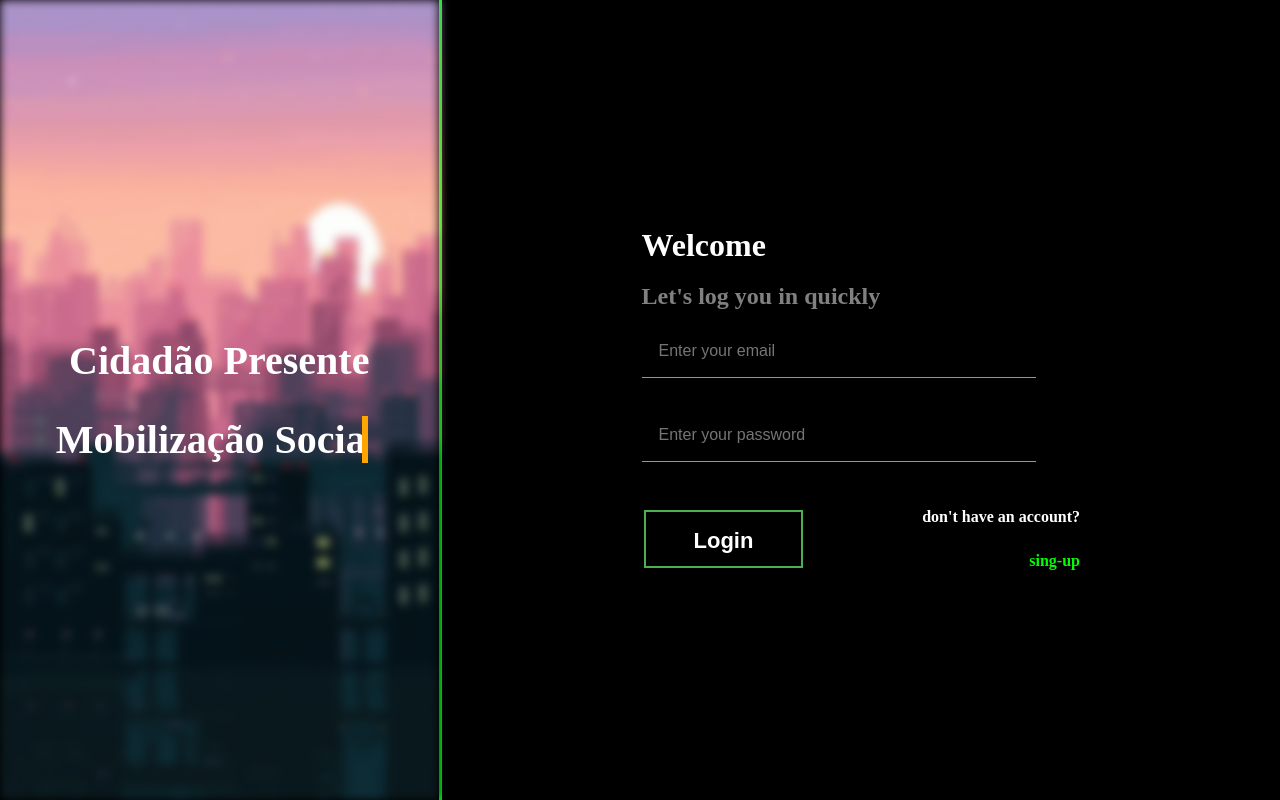
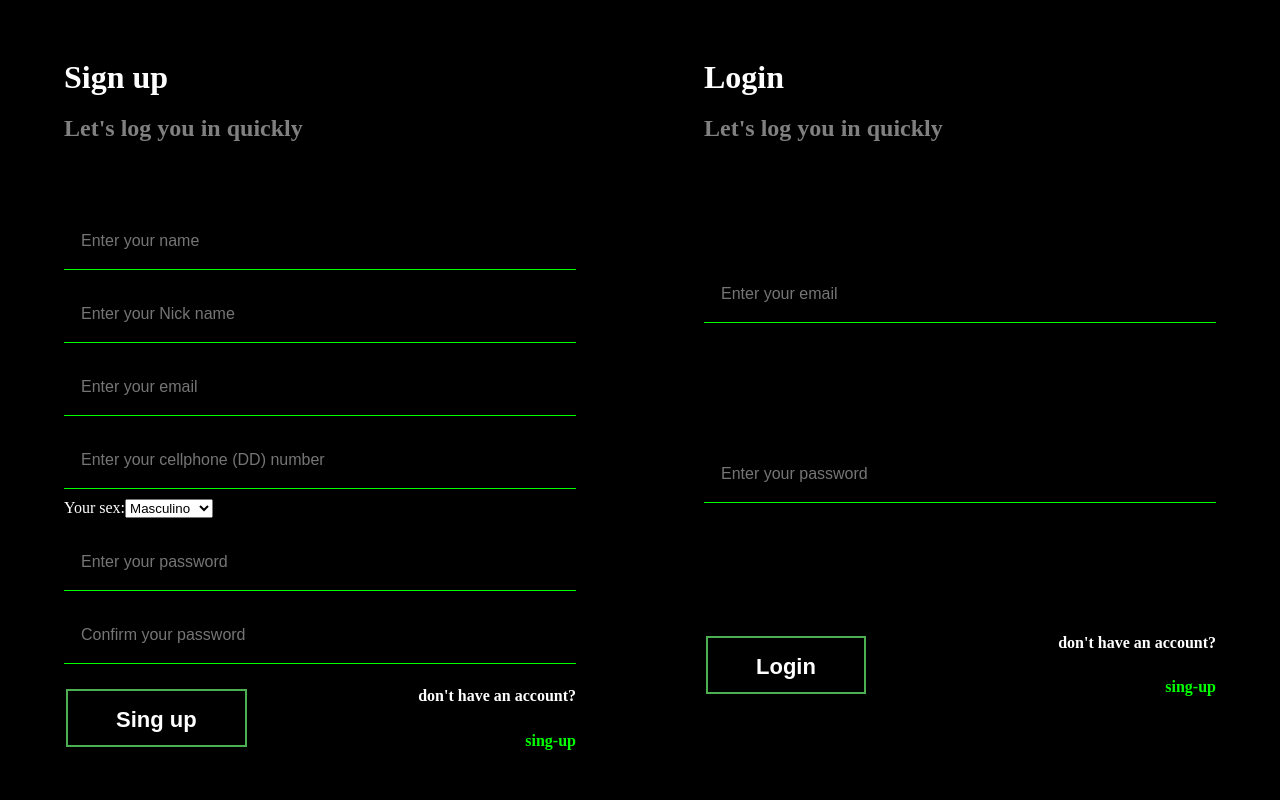
Before and after one commit to Romuloro/Cidadao-Presente-Front, a React app: page / in a window 1280 px wide. Built offline with nearby package versions, Linux system fonts and the light colour scheme.

Commit message:
home page

```diff
--- a/src/AppRoutes.jsx
+++ b/src/AppRoutes.jsx
@@ -3,6 +3,7 @@ import { BrowserRouter, Route, Routes, Navigate } from "react-router-dom";
 
 import Map from "./Pages/Map/Map";
 import Login from "./Pages/Login/Login";
+import Home from "./Pages/Home/Home";
 
 /* import { AuthProviders, AuthContext } from "./contexts/auth.jsx";
  */
@@ -11,8 +12,9 @@ export default function AppRoutes() {
   return (
     <BrowserRouter>
       <Routes>
-          <Route path="/" element={<Login />} />
-          <Route path="/mapa" element={<Map />} />
+        <Route path="/" element={<Login />} />
+        <Route path="/mapa" element={<Map />} />
+        <Route path="/home" element={<Home />} />
       </Routes>
     </BrowserRouter>
   );
--- /dev/null
+++ b/src/Components/SideBar/Sidebar.jsx
@@ -0,0 +1,19 @@
+import React, { useEffect, useState } from "react";
+
+import SidebarLink from "./SidebarLink";
+
+import { SidebarContainer } from "./style";
+
+const Sidebar = () => {
+  return (
+    <SidebarContainer>
+      <div className="sidebar">
+        <SidebarLink text="Home" />
+        <SidebarLink text="Explore" />
+        <SidebarLink text="Notifications" />
+      </div>
+    </SidebarContainer>
+  );
+};
+
+export default Sidebar;
--- /dev/null
+++ b/src/Components/SideBar/SidebarLink.jsx
@@ -0,0 +1,14 @@
+import React, { useEffect, useState } from "react";
+
+import { Link } from "./style";
+
+const SidebarLink = ({ text }) => {
+  return (
+    <Link>
+    <div className="link">
+      <h2>{text}</h2>
+    </div>
+    </Link>
+  );
+}
+export default SidebarLink;
--- /dev/null
+++ b/src/Components/SideBar/style.js
@@ -0,0 +1,30 @@
+import styled from "styled-components";
+
+export const Link = styled.section`
+  .link {
+    display: flex;
+    align-items: cover;
+    cursor: pointer;
+    border-radius: 30px;
+  }
+  .link:hover {
+    background-color: #e8f5fe;
+    color: #50b7f5;
+    transition: color 100ms ease-out;
+  }
+  .link > h2 {
+    font-weight: 700;
+    font-size: 20px;
+    margin-left: 20px;
+  }
+`;
+
+export const SidebarContainer = styled.section`
+  .sidebar {
+    width: 250px;
+    min-width: 250px;
+    padding: 20px 20px;
+    margin: 20px auto 0 auto;
+    box-shadow: 0 0 6px hsl(210 14% 90%);
+  }
+`;
--- /dev/null
+++ b/src/Pages/Home/Home.jsx
@@ -0,0 +1,17 @@
+import React, { useEffect, useState } from "react";
+import Sidebar from "../../Components/SideBar/Sidebar";
+
+const Home = () =>{
+    return(
+        <div>
+            <div>
+                <Sidebar/>
+            </div>
+            <div>
+                POST
+            </div>
+        </div>
+    )
+}
+
+export default Home;
--- a/src/Pages/Login/Login.jsx
+++ b/src/Pages/Login/Login.jsx
@@ -6,22 +6,81 @@ import { useTransition, animated, config } from "react-spring";
 
 import cidade from "./cidade.gif";
 
-
 const Login = () => {
 
   return (
     <FormLogin>
       <div className="login">
-        <div className="imageGood">
+        <div className="container sing">
+          <div className="text">
+            <h1>Sign up</h1>
+            <h2>Let's log you in quickly</h2>
+          </div>
+          <form className="form">
+            <div className="input">
+              <input type="text" placeholder="Enter your name" name="name" />
+            </div>
+            <div className="input">
+              <input
+                type="text"
+                placeholder="Enter your Nick name"
+                name="nick_name"
+              />
+            </div>
+            <div className="input">
+              <input type="email" placeholder="Enter your email" name="email" />
+            </div>
+            <div className="input">
+              <input
+                type="text"
+                placeholder="Enter your cellphone (DD) number"
+                name="celular"
+              />
+            </div>
+            <div className="input">
+              <label>Your sex:</label>
+              <select name="sexo" id="sexo">
+                <option value="Masculino">Masculino</option>
+                <option value="Feminino">Feminino</option>
+                <option value="Nao_Declarado">LGBTQIA+</option>
+              </select>
+            </div>
+            <div className="input">
+              <input
+                type="password"
+                placeholder="Enter your password"
+                name="password"
+              />
+            </div>
+            <div className="input">
+              <input
+                type="password"
+                placeholder="Confirm your password"
+                name="password_confirm"
+              />
+            </div>
+            <div className="button-container">
+              <button className="button" type="submit">
+                {" "}
+                Sing up{" "}
+              </button>
+              <div className="singupText">
+                <h1>don't have an account?</h1>
+                <h2>sing-up</h2>
+              </div>
+            </div>
+          </form>
+        </div>
+        {/* <div className="imageGood">
           <img src={cidade} alt="cidade gif"></img>
           <div>
             <h1>Cidadão Presente</h1>
             <h1>Mobilização Social</h1>
           </div>
-        </div>
-        <div className="container">
+        </div> */}
+        <div className="container log">
           <div className="text">
-            <h1>Welcome</h1>
+            <h1>Login</h1>
             <h2>Let's log you in quickly</h2>
           </div>
           <form className="form">
@@ -36,7 +95,10 @@ const Login = () => {
               />
             </div>
             <div className="button-container">
-              <button className="button" type="submit"> Login </button>
+              <button className="button" type="submit">
+                {" "}
+                Login{" "}
+              </button>
               <div className="singupText">
                 <h1>don't have an account?</h1>
                 <h2>sing-up</h2>
--- a/src/Pages/Login/style.js
+++ b/src/Pages/Login/style.js
@@ -15,6 +15,8 @@ export const FormLogin = styled.section`
     display: flex;
     width: 100%;
     height: 100vh;
+    justify-content: space-around;
+    /* align-items: center; */
   }
 
   .imageGood {
@@ -133,7 +135,7 @@ export const FormLogin = styled.section`
     display: flex;
     flex-direction: column;
     width: 100%;
-    padding: 25vh;
+    padding: 2.5% 5%;
   }
 
   .text {
@@ -159,13 +161,17 @@ export const FormLogin = styled.section`
 
   .input {
     input {
-      width: 90%;
+      width: 100%;
       height: 100%;
       margin-bottom: 2rem;
-      background-color: #000000;
       box-sizing: border-box;
       border: none;
       border-bottom: 1px solid #00ff00;
+      color: #ffffff;
+      font-size: 1.5rem;
+      outline: none;
+      background: transparent;
+      position: relative;
 
       ::placeholder {
         padding-left: 15px;
```
